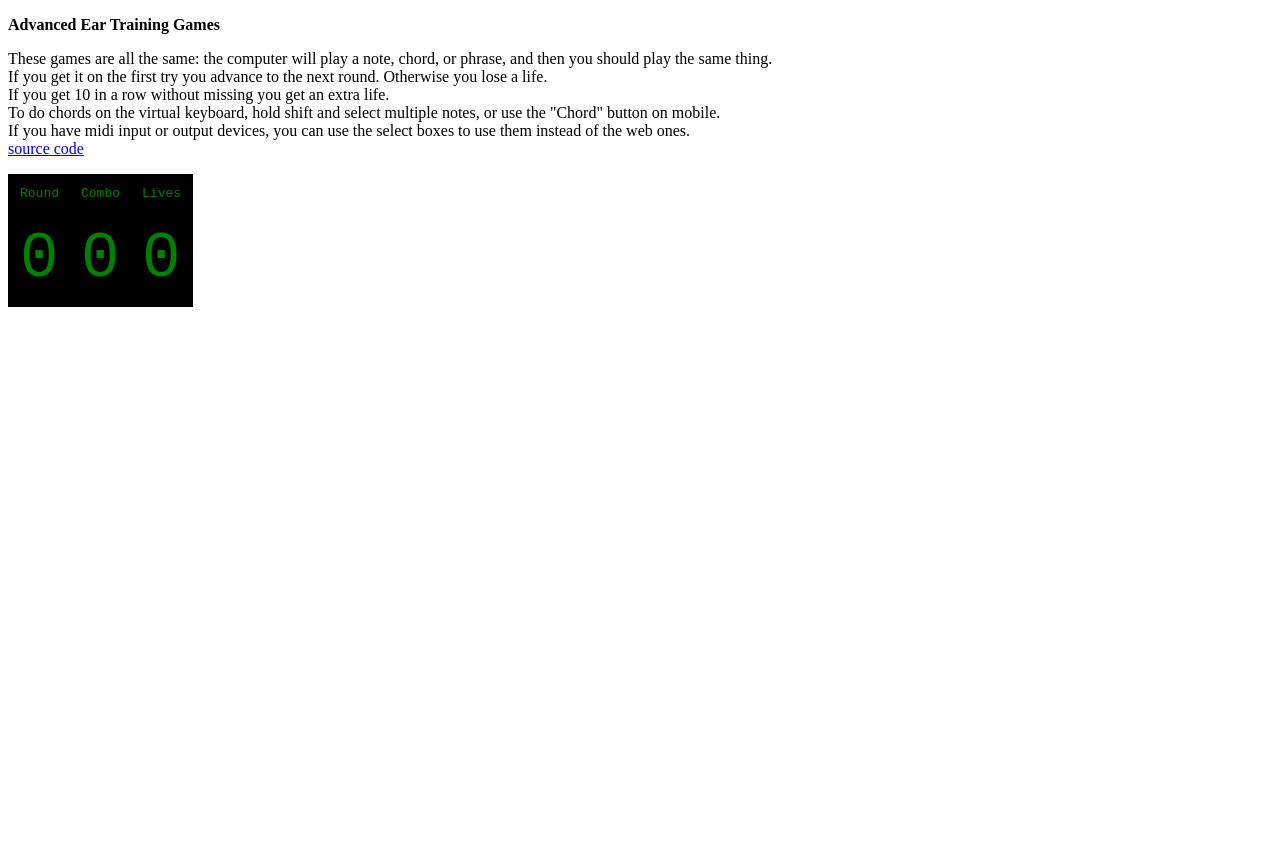
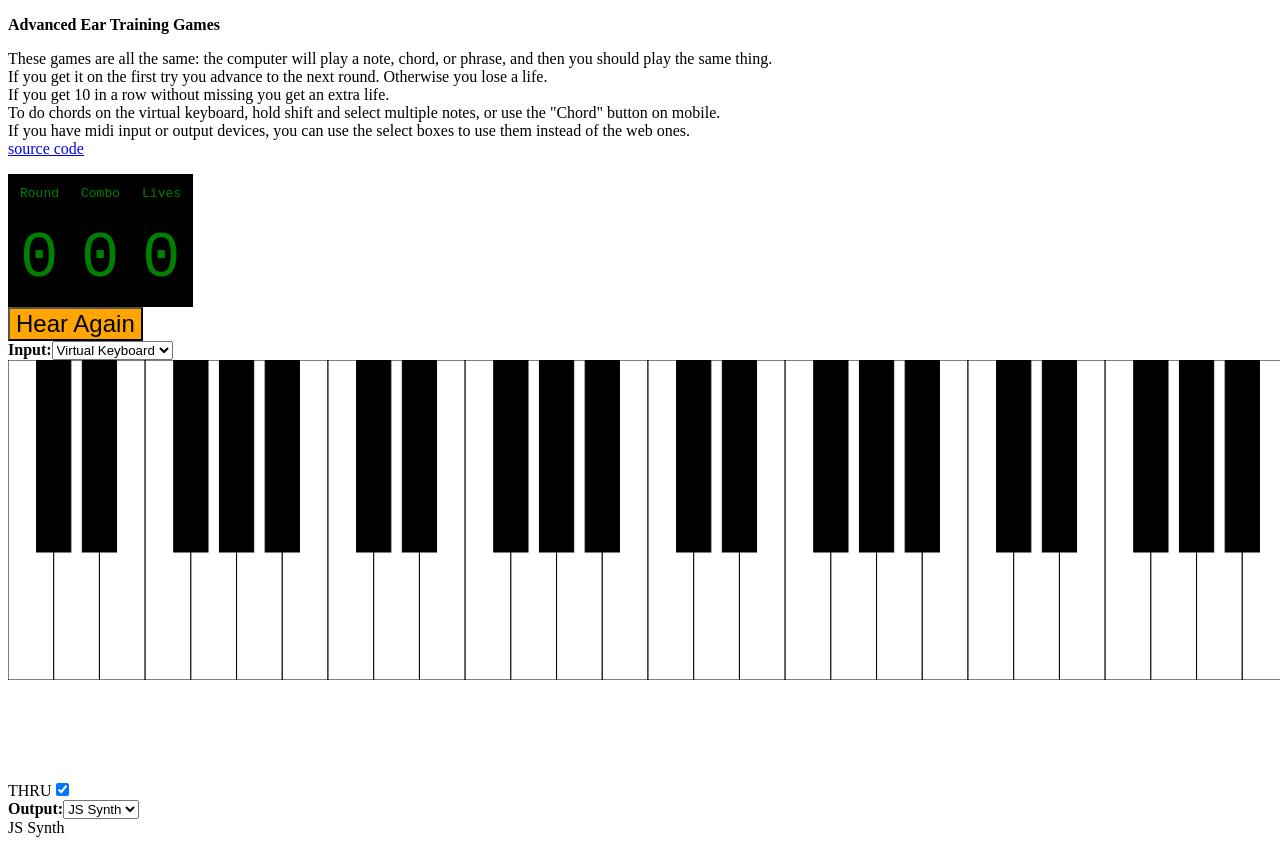
Before and after one commit to luqui/practice-tools, a plain HTML site: page ear-training.html in a window 1280 px wide. Before the commit the page ends 800 px from the top, so only its background shows below. Drawn offline with Linux system fonts and the light colour scheme.

Commit message:
Refactored that awful way I was doing JSMIDI to a better way.

```diff
--- a/ear-training.html
+++ b/ear-training.html
@@ -71,6 +71,18 @@
      <td id="lives">0</td>
     </tr>
    </table>
+   <div id="interface">
+   </div>
   </body>
+  <script defer>
+    (() => {
+      var tools = MIDITools(jQuery, Keyboard(jQuery));
+      var selector = new tools.IOSelector(() => new (Synth(Tone).Synth)());
+      $('#interface').append(selector.widget);
+
+      // to communicate to haskell thread
+      MIDI_INTERFACE = selector;
+    })();
+  </script>
   <script language="javascript" src="EarTraining.jsexe/runmain.js" defer></script>
 </html>
```
Also changed, not shown: drumsheet.html (+11 -0 lines), 3 other files.
